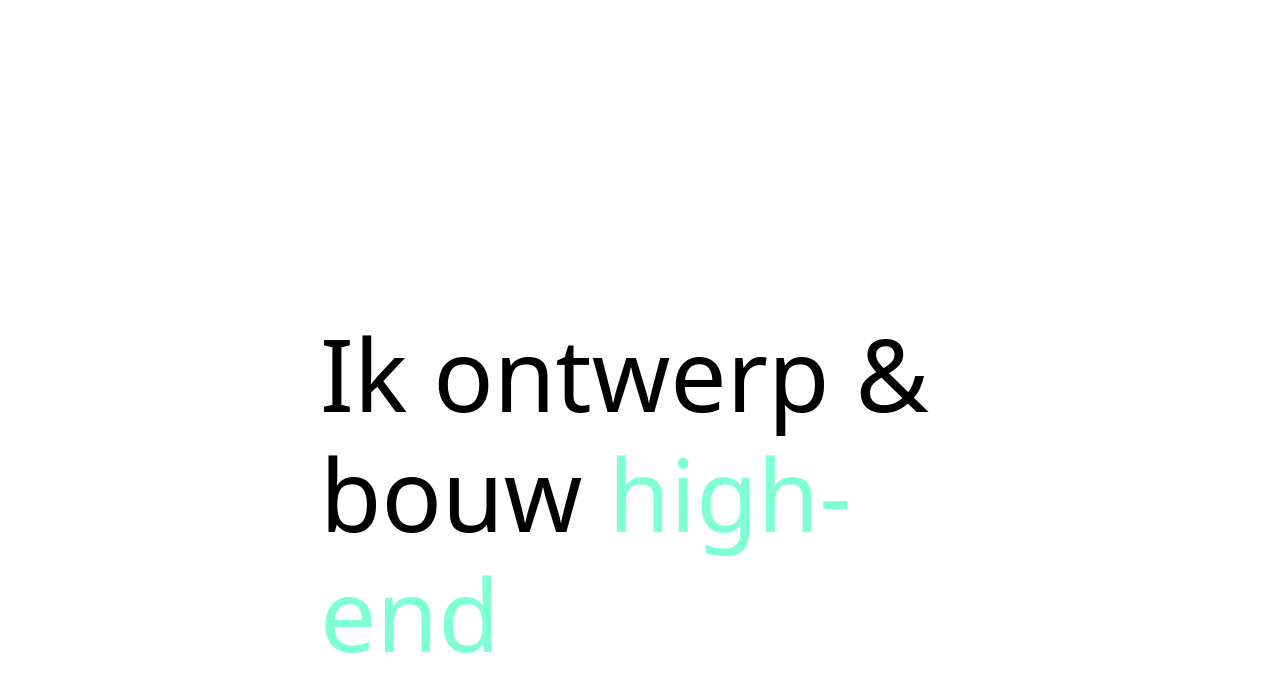
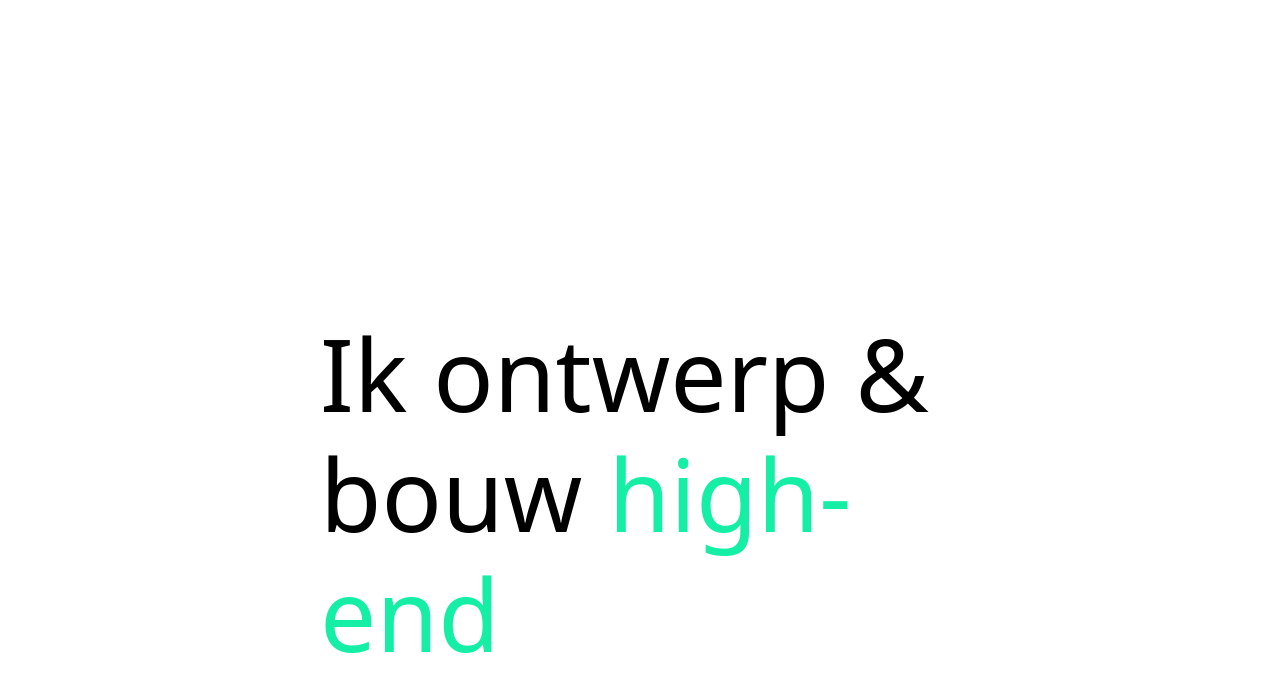
Before and after one commit to m-soliha/soliha, a plain HTML site: page index.html in a window 1280 px wide. Shown: the part 87-780 px from the top of the page. Drawn offline with nearby package versions, Linux system fonts and the light colour scheme.

Commit message:
Add files via upload

```diff
--- a/index.html
+++ b/index.html
@@ -55,7 +55,7 @@
       </nav>
       <div class="text">
         <h1 class="firstline" style="color: black; padding: 300px;">Ik ontwerp & bouw
-            <span class="firstline2" style="color: aquamarine; margin-top: 50px;">high-end</span>
+            <span class="firstline2" style="color: rgb(21, 239, 166); margin-top: 50px;">high-end</span>
             <span class="firstline2" style="color: rgb(83, 83, 243); margin-top: 50px;">WorldPress websites</span></h1>
       </div>
       <div class="photo">
```
